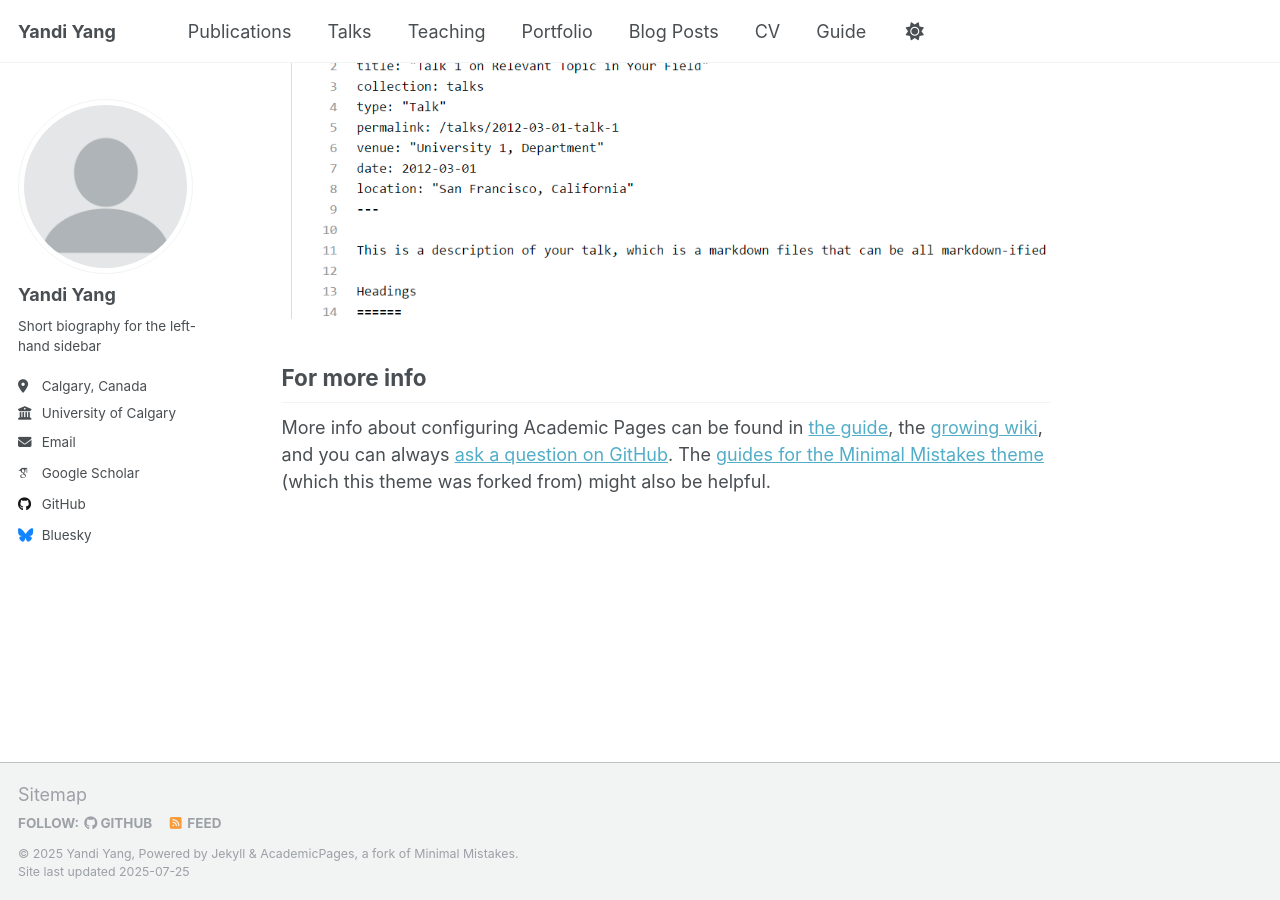
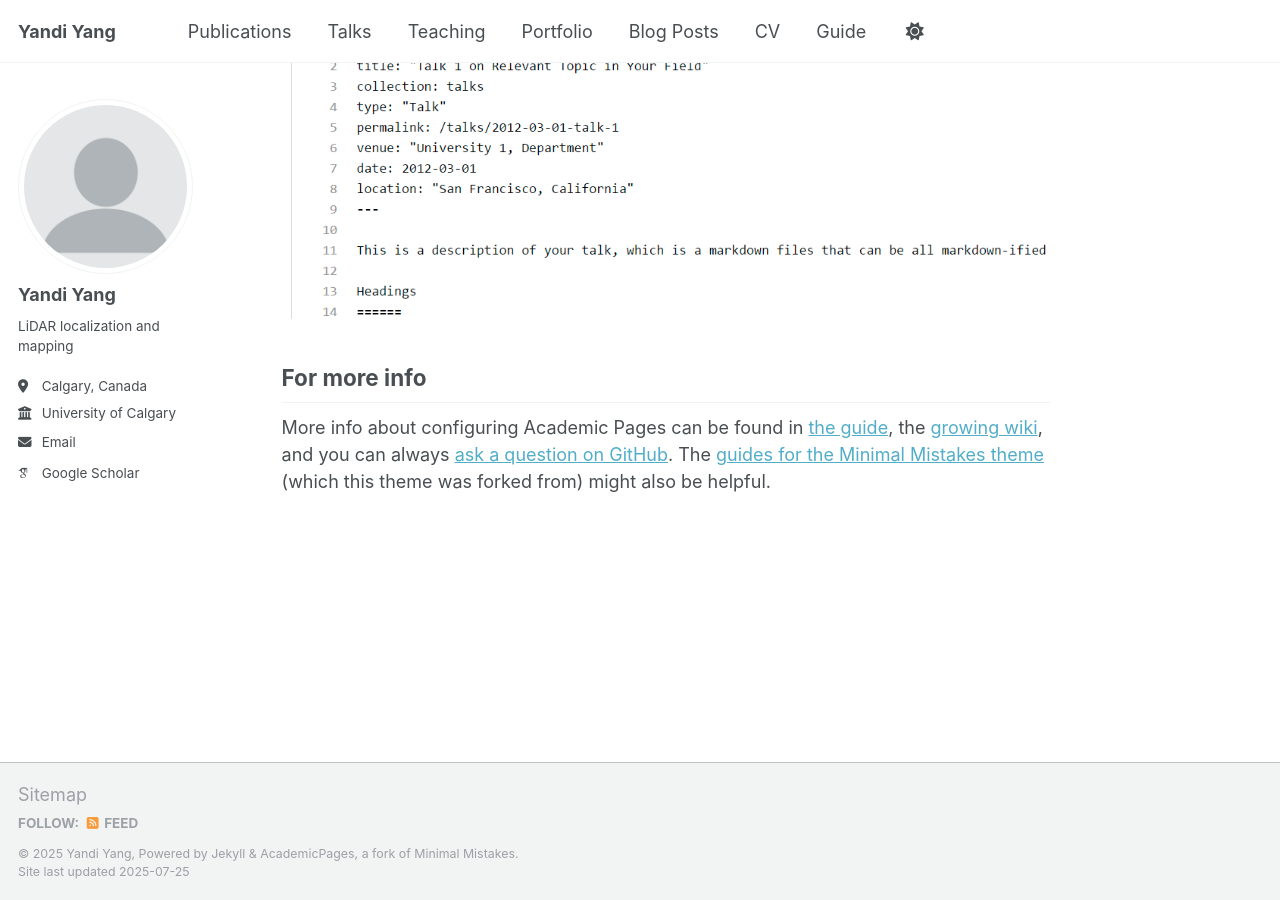
Before and after one commit to yandiyang/yandi.yang.github.io, a Jekyll site: the page built from _pages/about.md, in a window 1280 px wide and 900 px high, scrolled down 2586 px. Built offline with Jekyll 4.4.1, drawn with Linux system fonts in a browser that asks for light colours; some web fonts are replaced; a script that is not in the unit is left out.

Commit message:
Update _config.yml

```diff
--- a/_config.yml
+++ b/_config.yml
@@ -25,7 +25,7 @@ author:
   avatar           : "profile.png"
   name             : "Yandi Yang"
   pronouns         : # example: "she/her"
-  bio              : "Short biography for the left-hand sidebar"
+  bio              : "LiDAR localization and mapping"
   location         : "Calgary, Canada"
   employer         : "University of Calgary"
   uri              : # URL
@@ -39,13 +39,11 @@ author:
   bitbucket        : # Username - Update with your username on the site
   codepen          : # Username
   dribbble         : # Username
-  github           : "academicpages"
   kaggle           : # Username
   stackoverflow    : # User number or user number and name (i.e., use "1" or "1/jeff-atwood")
 
   # Social media
   artstation       : # Username
-  bluesky          : "bsky.app" # Replace this with you Bluesky username
   facebook         : # Username
   flickr           : # Username
   foursquare       : # Username
```
